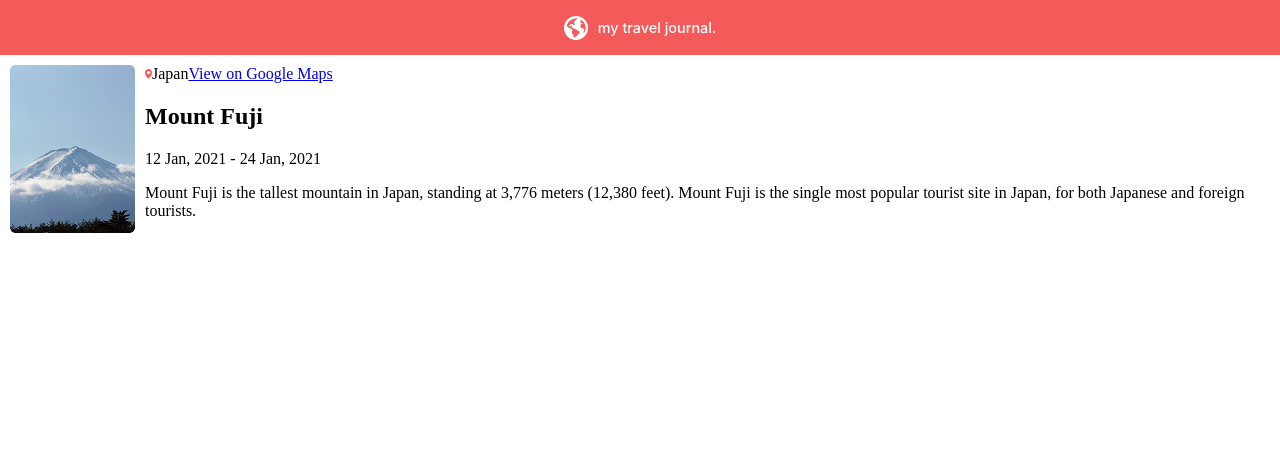
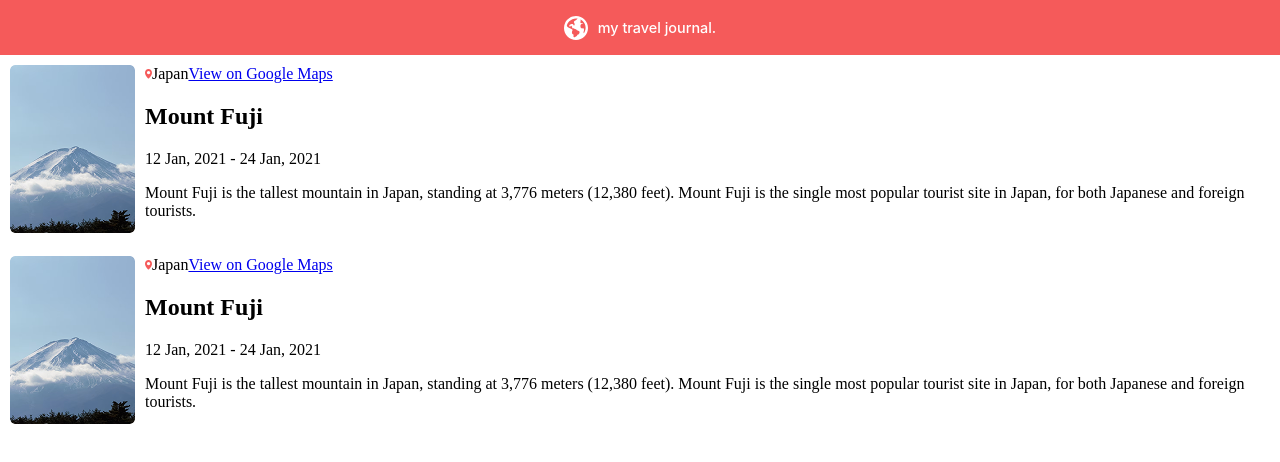
Before and after one commit to jonatangroncode/react-freecodecamp, a React (Vite) app in the folder travel-journal/: page / in a window 1280 px wide. Shown: the top 462 px of the page. Built offline with nearby package versions, Linux system fonts and the light colour scheme.

Commit message:
New reusable component
-added new component named Infoticket
-added code from entry component
-added props to make InfoTicket a reusable component

```diff
--- a/travel-journal/eslint.config.js
+++ b/travel-journal/eslint.config.js
@@ -32,7 +32,7 @@ export default [
       'react-refresh/only-export-components': [
         'warn',
         { allowConstantExport: true },
-      ],
+      ],'react/prop-types': 'off',
     },
   },
 ]
--- a/travel-journal/src/App.jsx
+++ b/travel-journal/src/App.jsx
@@ -1,12 +1,23 @@
 import "./App.css";
 import Entry from "./components/entry/Entry.jsx";
 import Header from "./components/header/Header.jsx";
+import InfoTicket from "./components/infoticket/InfoTicket.jsx";
 
 function App() {
   return (
     <>
       <Header />
       <Entry />
+      <InfoTicket
+        mainimg="../src/assets/japan.png"
+        country="Japan"
+        googlelink="https://www.google.com/maps/place/Fuji/@35.3606421,138.7170637,15z/data=!3m1!4b1!4m6!3m5!1s0x6019629a42fdc899:0xa6a1fcc916f3a4df!8m2!3d35.3606255!4d138.7273634!16zL20vMGNrczA?entry=ttu&g_ep=EgoyMDI1MDIxOS4xIKXMDSoASAFQAw%3D%3D"
+        traveldate="12 Jan, 2021 - 24 Jan, 2021"
+        place="Mount Fuji"
+        description="Mount Fuji is the tallest mountain in Japan, standing at 3,776 meters
+          (12,380 feet). Mount Fuji is the single most popular tourist site in
+          Japan, for both Japanese and foreign tourists."
+      />
     </>
   );
 }
--- /dev/null
+++ b/travel-journal/src/components/infoticket/InfoTicket.css
@@ -0,0 +1,19 @@
+article.journal-entry {
+  display: flex;
+  gap: 10px;
+  padding: 10px;
+}
+
+article.journal-entry .marker {
+  width: 7px;
+  margin-right: 4px;
+}
+
+.main-img {
+  width: 125px;
+  height: 168px;
+
+  overflow: hidden;
+  border-radius: 5px;
+  flex-shrink: 0;
+}
--- /dev/null
+++ b/travel-journal/src/components/infoticket/InfoTicket.jsx
@@ -0,0 +1,19 @@
+import "./InfoTicket.css";
+
+const InfoTicket = (props) => {
+  return (
+    <article className="journal-entry">
+      <img className="main-img" src={props.mainimg} alt="image" />
+      <div>
+        <img src="../../src/assets/pin.svg" alt="pin" />
+        <span>{props.country}</span>
+        <a href={props.googlelink}>View on Google Maps</a>
+        <h2>{props.place}</h2>
+        <p>{props.traveldate}</p>
+        <p>{props.description}</p>
+      </div>
+    </article>
+  );
+};
+
+export default InfoTicket;
```
Also changed, not shown: 2 other files (tests, documents, lock files or other folders).
